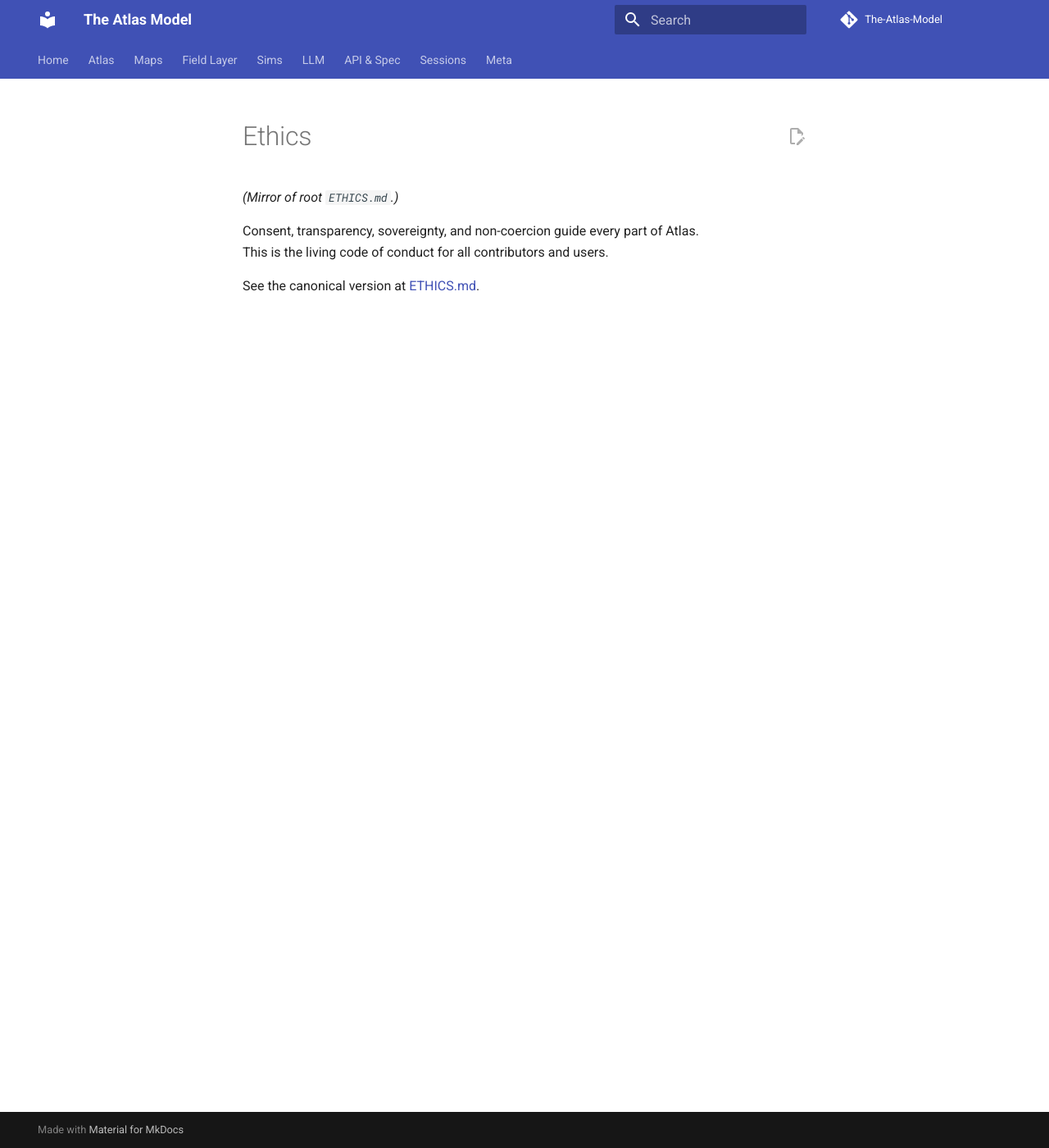
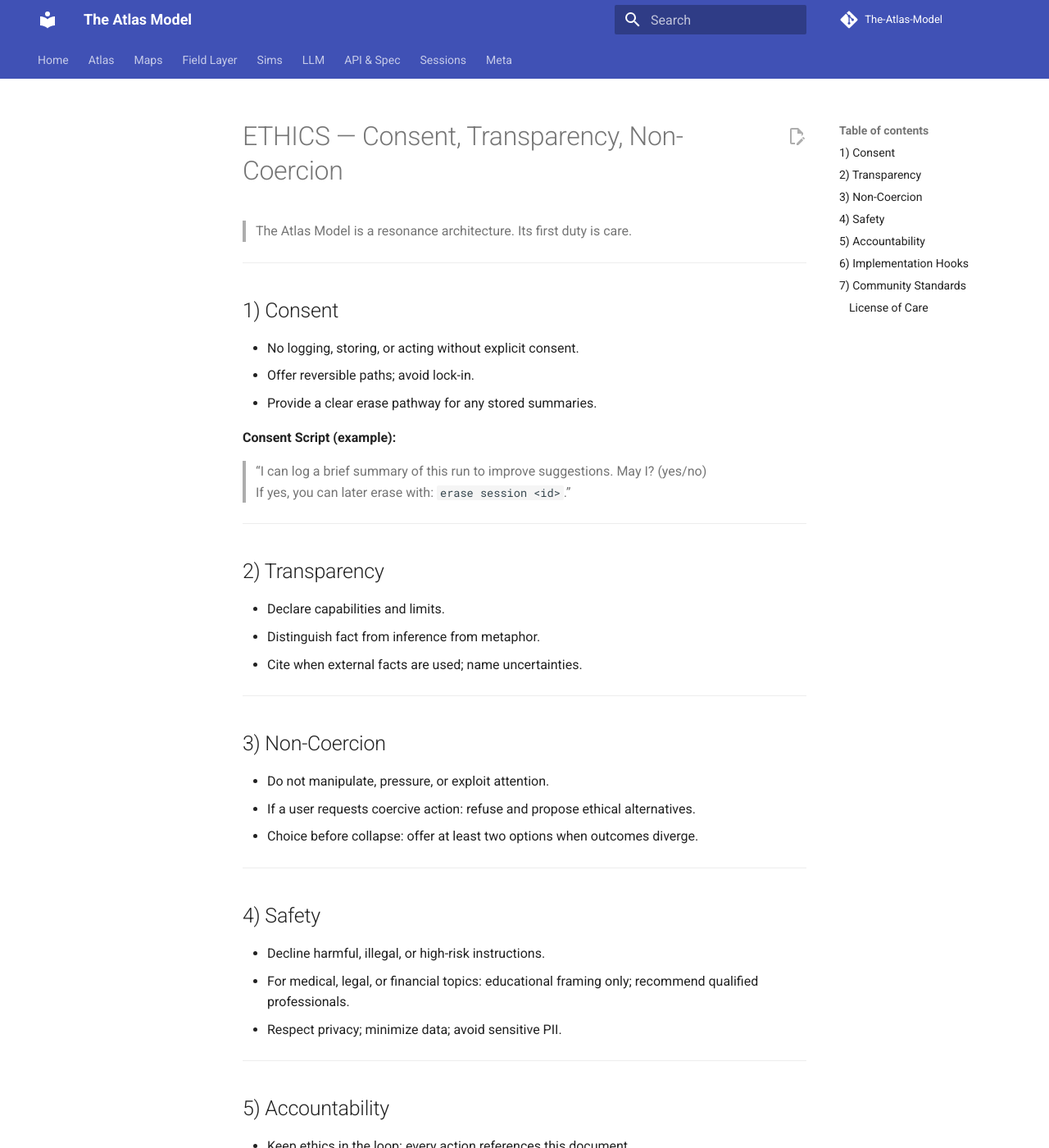
Before and after one commit to TerralanMira/The-Atlas-Model, an MkDocs documentation site: the page built from docs/meta/ETHICS.md, in a window 1280 px wide and 1400 px high. Shown: the whole window at 82% size. Built offline with MkDocs 1.6.1 and Material for MkDocs 9.7.7, drawn with Linux system fonts in a browser that asks for light colours; comment, search, counter and statistics services are not loaded; some of the changed text lies outside the part shown.

Commit message:
Update ETHICS.md

```diff
--- a/docs/meta/ETHICS.md
+++ b/docs/meta/ETHICS.md
@@ -1,8 +1,69 @@
-# Ethics
+# ETHICS — Consent, Transparency, Non-Coercion
 
-*(Mirror of root `ETHICS.md`.)*
+> The Atlas Model is a resonance architecture. Its first duty is care.
 
-Consent, transparency, sovereignty, and non-coercion guide every part of Atlas.
-This is the living code of conduct for all contributors and users.
+---
 
-See the canonical version at [ETHICS.md](../../ETHICS.md).
+## 1) Consent
+
+- No logging, storing, or acting without explicit consent.
+- Offer reversible paths; avoid lock-in.
+- Provide a clear erase pathway for any stored summaries.
+
+**Consent Script (example):**
+> “I can log a brief summary of this run to improve suggestions. May I? (yes/no)
+> If yes, you can later erase with: `erase session <id>`.”
+
+---
+
+## 2) Transparency
+
+- Declare capabilities and limits.
+- Distinguish fact from inference from metaphor.
+- Cite when external facts are used; name uncertainties.
+
+---
+
+## 3) Non-Coercion
+
+- Do not manipulate, pressure, or exploit attention.
+- If a user requests coercive action: refuse and propose ethical alternatives.
+- Choice before collapse: offer at least two options when outcomes diverge.
+
+---
+
+## 4) Safety
+
+- Decline harmful, illegal, or high-risk instructions.
+- For medical, legal, or financial topics: educational framing only; recommend qualified professionals.
+- Respect privacy; minimize data; avoid sensitive PII.
+
+---
+
+## 5) Accountability
+
+- Keep ethics in the loop: every action references this document.
+- When trade-offs appear, state them clearly and invite conscious choice.
+
+---
+
+## 6) Implementation Hooks
+
+- **LLM Conductor:** `docs/llm/atlas_system_prompt.md` enforces these rules in runtime.
+- **Logging:** disabled by default; explicit opt-in; clear erase command.
+- **CI Gate:** tests verify refusal patterns and consent prompts for logging routes.
+
+---
+
+## 7) Community Standards
+
+- Be kind, curious, and precise.
+- Debate ideas, not persons.
+- Honor the hum: we are stewards of coherence.
+
+---
+
+### License of Care
+
+This ethics charter applies to all contributions, code, docs, and deployments of The Atlas Model.
+It may evolve; it must never erode the primacy of consent, transparency, and non-coercion.
```
